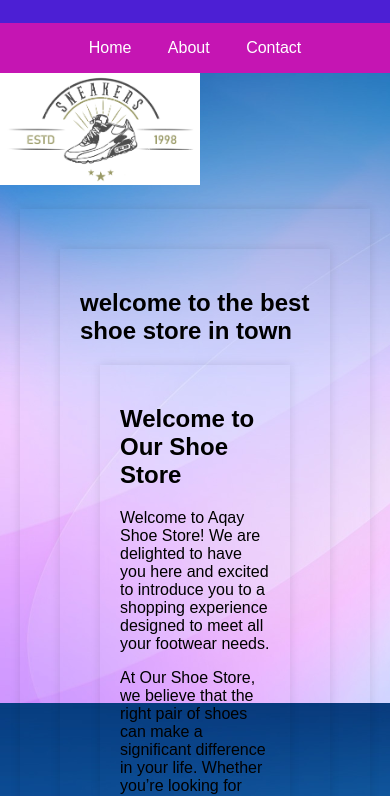
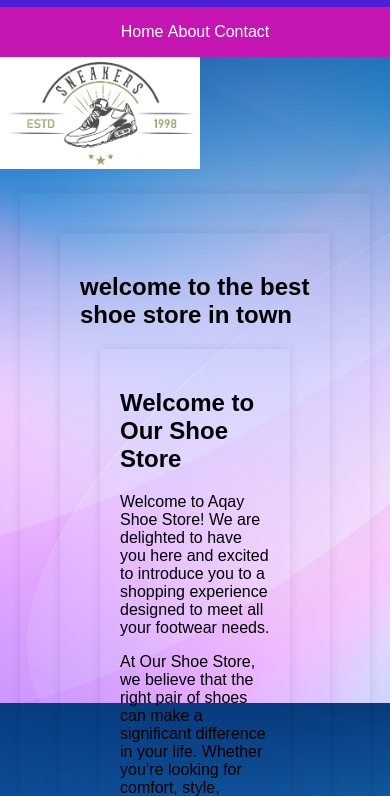
Before and after one commit to AKAYDINHO/aqay-shoe-store, a plain HTML site: page index.html in a window 390 px wide. Shown: the part 126-922 px from the top of the page. Drawn offline with Linux system fonts and the light colour scheme.

Commit message:
Update index.html

```diff
--- a/index.html
+++ b/index.html
@@ -43,7 +43,30 @@
             background:image(sreenshot9.jpg)
             border-radius: 8px;
             box-shadow: 0 0 10px rgba(0, 0, 0, 0.1);
-        }
+        }@media (max-width: 600px) {
+    body {
+        font-size: 1rem;
+    }
+
+    header, nav, main, footer {
+        padding: 0.5rem;
+    }
+
+    nav a {
+        padding: 8px 0;
+    }
+            @media (max-width: 600px) {
+    body {
+        font-size: 1rem;
+    }
+
+    header, nav, main, footer {
+        padding: 0.5rem;
+    }
+
+    nav a {
+        padding: 8px 0;
+    }
     </style>
 </head>
 <body background="Screenshot9.jpg.png">
```
